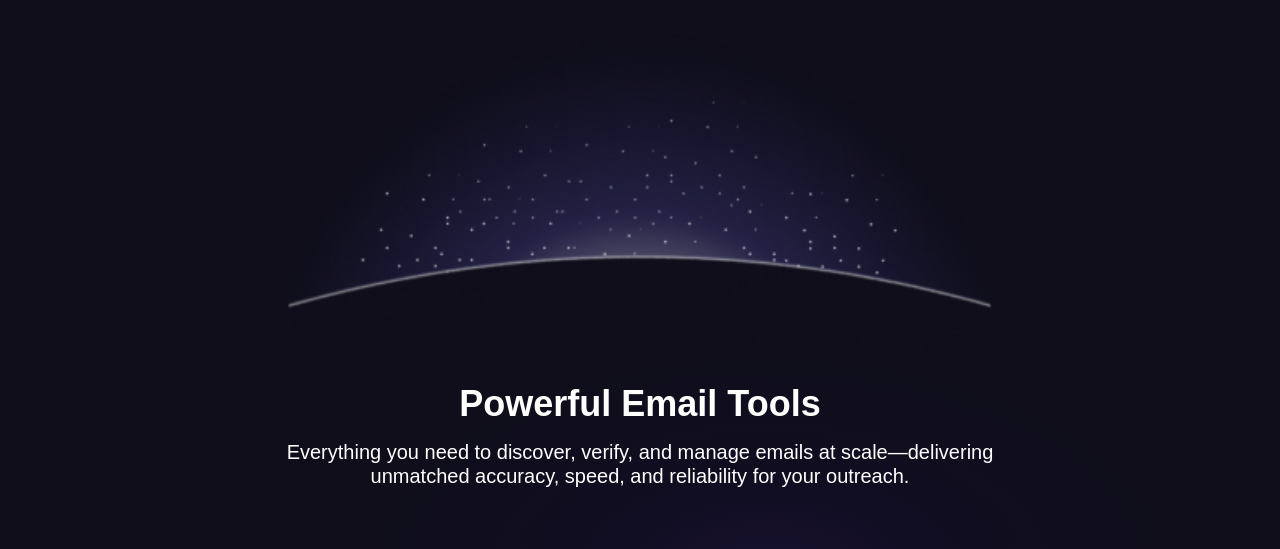
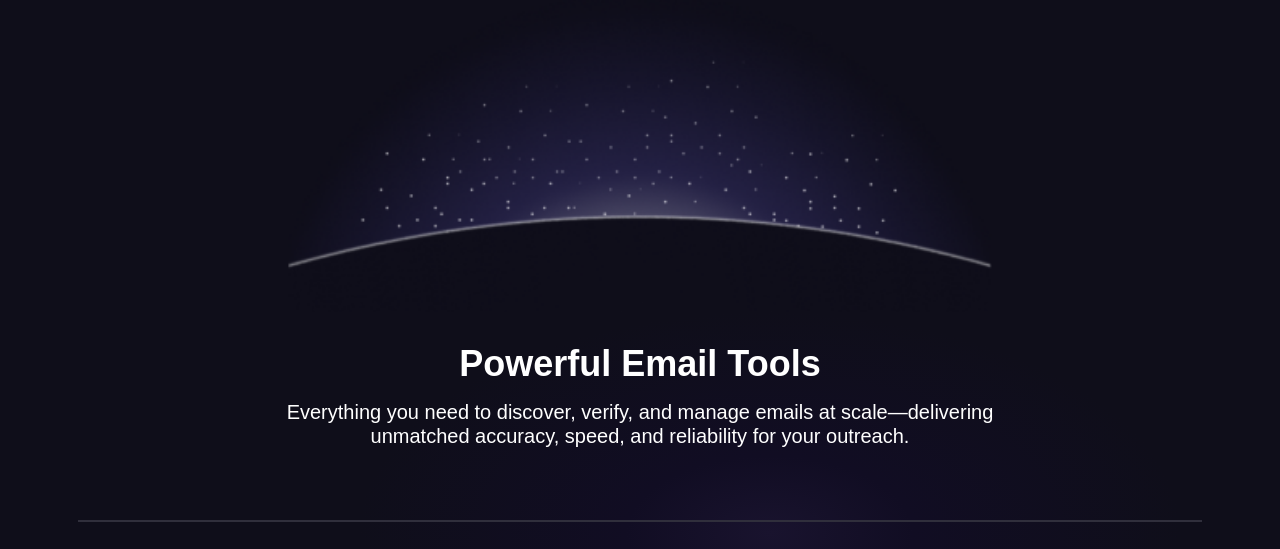
Before and after one commit to zuhaibarshad-786/verifierEmail, a React (Vite) app: page / in a window 1280 px wide. Shown: the part 798-1347 px from the top of the page. Built offline with nearby package versions, Linux system fonts and the light colour scheme; a web font is replaced by a local one.

Commit message:
Update home.jsx

```diff
--- a/src/Pages/Home/home.jsx
+++ b/src/Pages/Home/home.jsx
@@ -77,9 +77,9 @@ export default function Home() {
           </Link>
         </main>
       </div>
-      {/* Moon image */}
-      <div className="flex justify-center bg-[#0F0E1A]">
-        <img width={900} height={99} src="/moonHorizon.png" alt="" />
+      {/* Moon horizon  */}
+      <div className="flex -mt-10 justify-center bg-[#0F0E1A]">
+        <img width={900} height={100} src="/moonHorizon.png" alt="" />
       </div>
       <EmailToolsSection />
       {/* Ready to transform section */}
```
